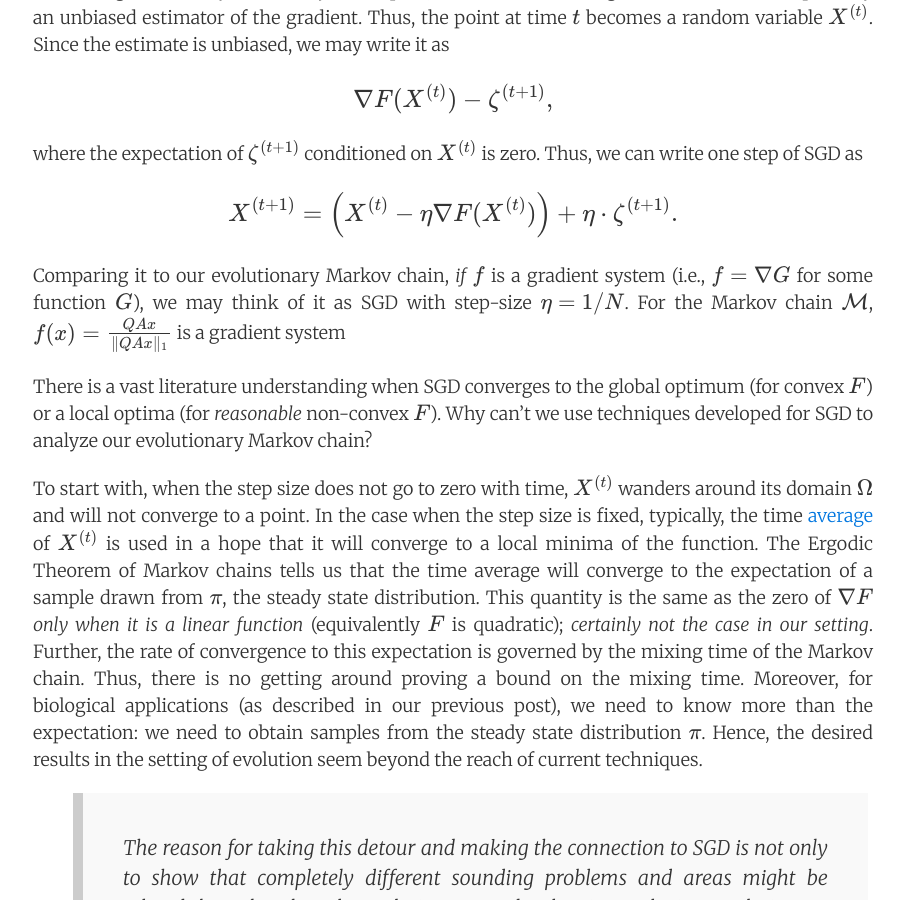
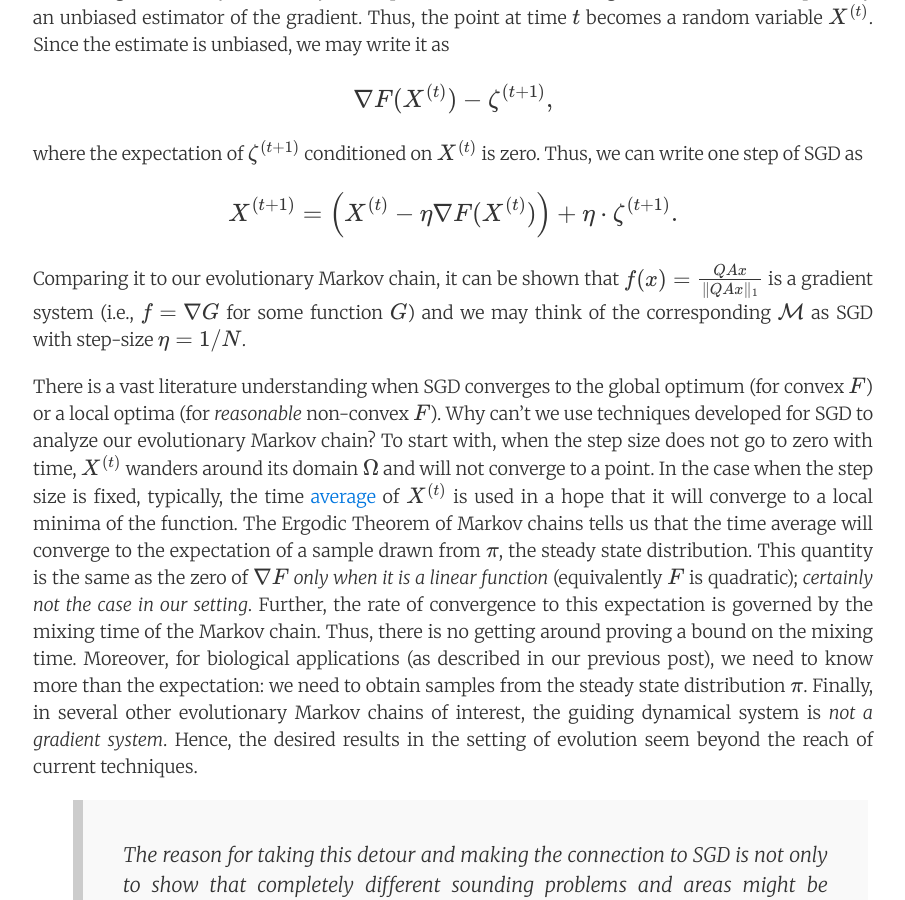
Before and after one commit to offconvex/offconvex.github.io, a Jekyll site: the page built from _posts/2016-04-04-markov-chains-dynamical-systems.md, in a window 1280 px wide and 900 px high, scrolled down 2746 px. Shown: the whole window, without its empty margins (187-1092 px from the left). Built offline with Jekyll 4.4.1, drawn with Linux system fonts in a browser that asks for light colours; nearby versions of some CDN libraries; formulas are drawn with MathJax 3; comment, search, counter and statistics services are not loaded.

Commit message:
Update 2016-04-04-markov-chains-dynamical-systems.md

```diff
--- a/_posts/2016-04-04-markov-chains-dynamical-systems.md
+++ b/_posts/2016-04-04-markov-chains-dynamical-systems.md
@@ -90,18 +90,18 @@ $$
  X^{(t+1)} = \left( X^{(t)} -\eta \nabla F(X^{(t)}) \right) +\eta \cdot  \zeta^{(t+1)}.
 $$
 
-Comparing it to our evolutionary Markov chain, *if* $f$ is a gradient system (i.e., $f=\nabla G$ for some function $G$), we  may think of it as SGD with  step-size $\eta=1/N$. For the Markov chain $\mathcal M$,  $f(x)=\frac{QA x}{\Vert QA x\Vert_1}$ is a gradient system
+Comparing it to our evolutionary Markov chain, it can be shown that $f(x)=\frac{QA x}{\Vert QA x\Vert_1}$ is a gradient system (i.e., $f=\nabla G$ for some function $G$) and we  may think of the corresponding $\mathcal M$ as SGD with  step-size $\eta=1/N$.
 
 There is a vast literature understanding when SGD converges to the global optimum (for convex $F$) or a local optima (for *reasonable* non-convex $F$).
 Why can't we use techniques developed for SGD  to analyze our evolutionary Markov chain?
-
-To start with, when the step size does not go to zero with time,  $X^{(t)}$ wanders around its domain $\Omega$ and will not converge to a point.
+ To start with, when the step size does not go to zero with time,  $X^{(t)}$ wanders around its domain $\Omega$ and will not converge to a point.
 In the case when the step size is fixed, typically, the time [average](http://arxiv.org/pdf/1306.2119.pdf) of $X^{(t)}$ is used in a hope that it will converge to a local minima of the function.
 The Ergodic Theorem of Markov chains tells us that the time average will  converge to the expectation of a sample drawn from $\pi$, the steady state distribution.
 This quantity is the same as the zero of $\nabla F$ *only when it is a linear function* (equivalently $F$ is quadratic); *certainly not the case in  our setting*.
 Further, the rate of convergence to this expectation is governed by the mixing time of the Markov chain.
 Thus, there is no getting around proving a bound on the mixing time.
 Moreover, for biological applications (as described in our previous post),  we need to know more than the expectation: we need to obtain samples from the steady state distribution $\pi$.
+Finally, in several other evolutionary Markov chains of interest, the guiding dynamical system is *not a gradient system*.
 Hence, the desired results in the setting of evolution seem  beyond the reach of current techniques.
 
 >The reason for taking this detour and making the connection to SGD is not only to show that completely different sounding problems and areas might be related, but also that the techniques we develop in analyzing evolutionary Markov chains find use in understanding SGD beyond the quadratic case.
```
